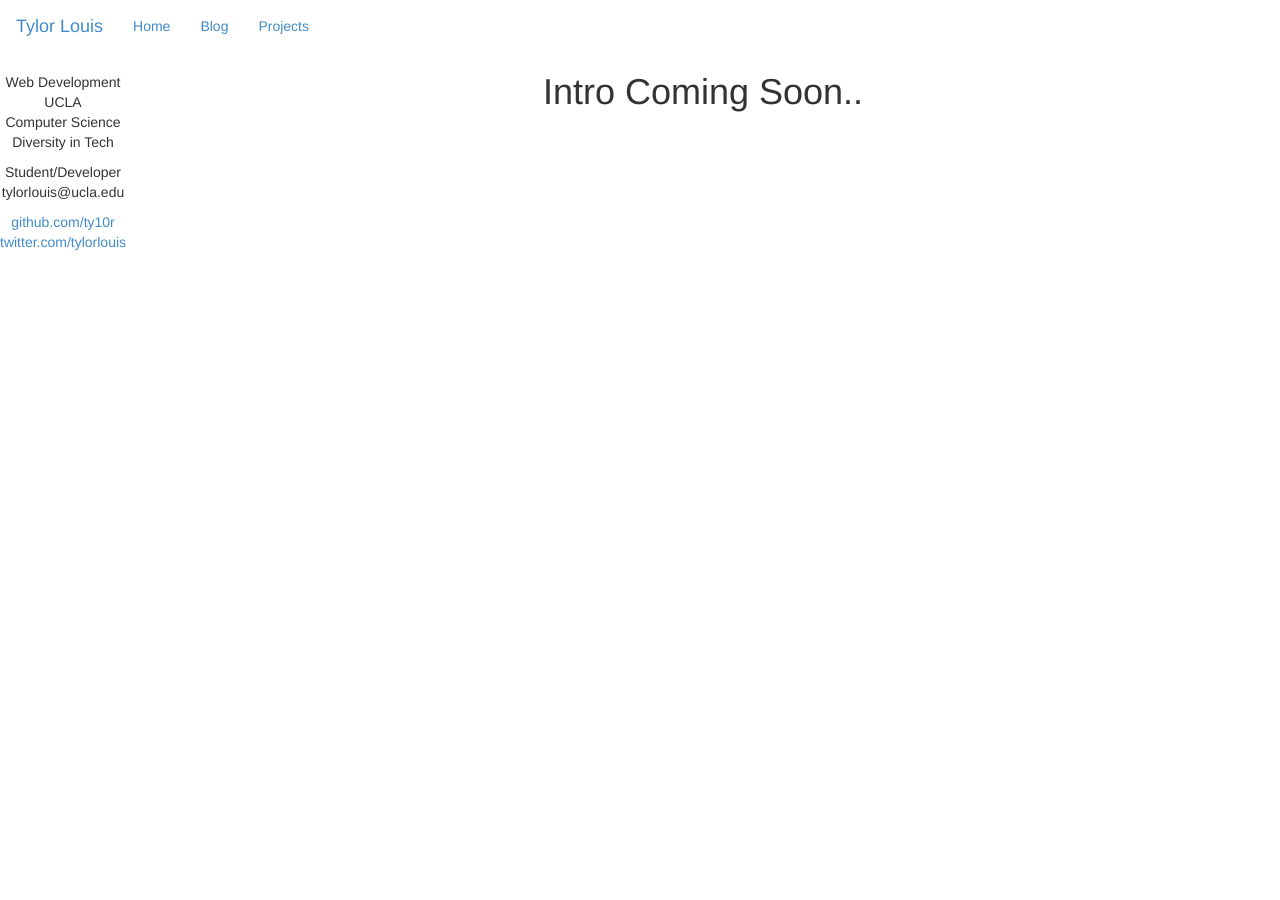
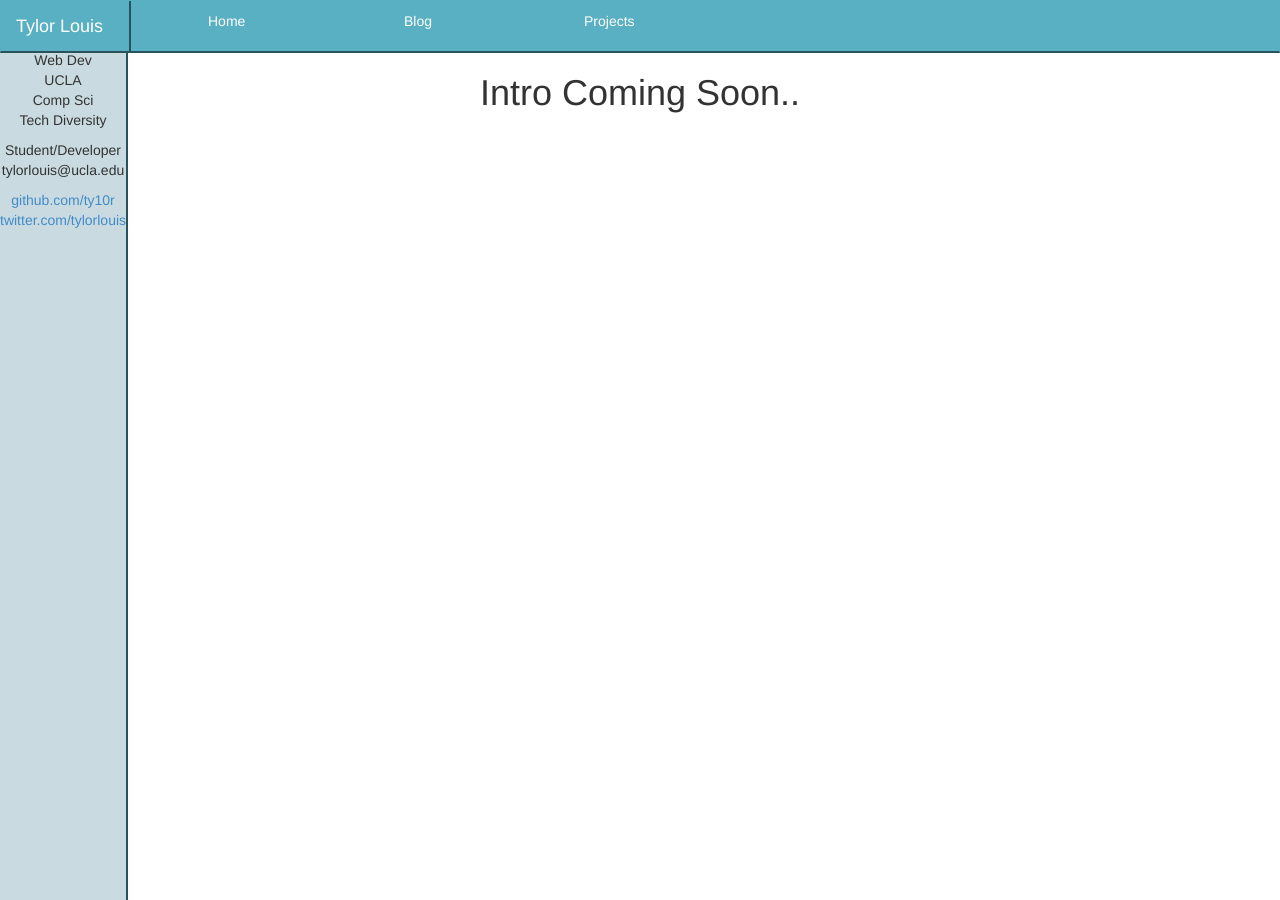
Before and after one commit to ty10r/ty10r.github.io, a Jekyll site: the page built from index.html, in a window 1280 px wide. Built offline with Jekyll 4.4.1, drawn with Linux system fonts in a browser that asks for light colours; Markdown is read by kramdown in place of the engine named in the settings.

Commit message:
Play with styling more.

```diff
--- a/_includes/homenav.html
+++ b/_includes/homenav.html
@@ -1,5 +1,5 @@
 <header class="navbar">
-  <div class="navbar-header">
+  <div class="logo">
     <button type="button" class="navbar-toggle" data-toggle="collapse" data-target=".navbar-ex1-collapse">
       <span class="sr-only">Toggle navigation</span>
       <span class="icon-bar"></span>
@@ -10,10 +10,10 @@
   </div>
 
   <div class="collapse navbar-collapse navbar-ex1-collapse">
-    <ul class="nav navbar-nav">
-      <li class="active"> <a href="/">Home</a> </li>
-      <li> <a href="/blog">Blog</a> </li>
-      <li> <a href="/projects">Projects</a> </li>
+    <ul class="row nav">
+      <li class="active col-md-2"> <a href="/">Home</a> </li>
+      <li class="col-md-2"> <a href="/blog">Blog</a> </li>
+      <li class="col-md-2"> <a href="/projects">Projects</a> </li>
     </ul>
   </div>
 </header>
--- a/_includes/sidebio.html
+++ b/_includes/sidebio.html
@@ -1,10 +1,10 @@
 <section class="bio">
   <h2 class="hidden">Interests</h2>
   <ul id="tags">
-    <li>Web Development</li>
+    <li>Web Dev</li>
     <li>UCLA</li>
-    <li>Computer Science</li>
-    <li>Diversity in Tech</li>
+    <li>Comp Sci</li>
+    <li>Tech Diversity</li>
   </ul>
 
 
--- a/css/main.css
+++ b/css/main.css
@@ -25,8 +25,8 @@ h1, h2, h3, h4, h5, h6 {
 p { margin: 1em 0; }
 
 a         { color: #00a; }
-a:hover   { color: #000; }
-a:visited { color: #a0a; }
+a:hover   { color: #28525c; }
+header a:hover   { color: #28525c; }
 
 /*****************************************************************************/
 /*
@@ -54,8 +54,39 @@ ul.posts span {
 /*
 /*****************************************************************************/
 
+header div.logo {
+  padding-right: 10px;
+}
+
+header.navbar{
+  background-color: #58b0c2;
+  border-bottom-width: 2px;
+  border-bottom-style: solid;
+  border-bottom-color: #28525c;
+  border-radius: 0px;
+  margin-bottom: 0px;
+}
+
+header a {
+  color: #fff;
+}
+
+div.collapse {
+  margin-left: 128px;
+  border-left-style: solid;
+  border-left-width: 2px;
+  border-left-color: #28525c;
+}
+
 section.bio {
-  float: left;
+  position: fixed;
+  background-color: #c9dbe0;
+  top: 50px;
+  left: 0px;
+  bottom: 0px;
+  border-right-style: solid;
+  border-right-width: 2px;
+  border-right-color: #28525c;
 }
 
 .site .meta {
```
Also changed, not shown: _includes/blognav.html (+5 -5 lines), _includes/projnav.html (+5 -5 lines).
